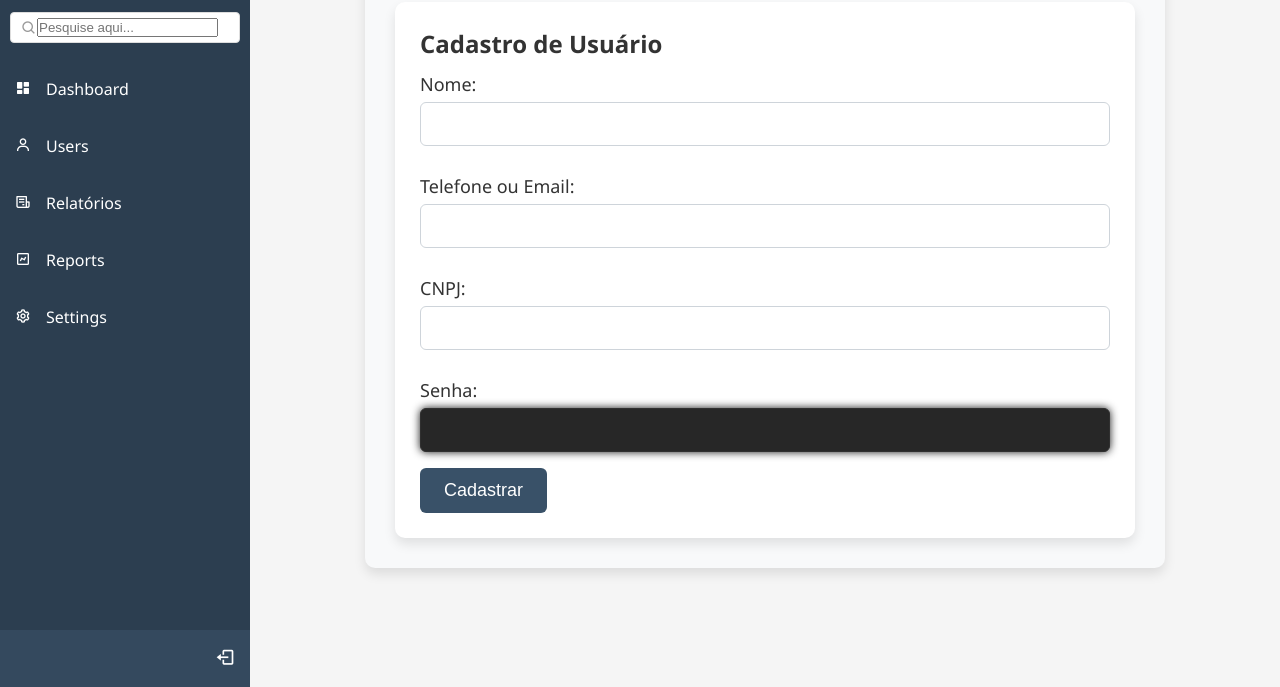
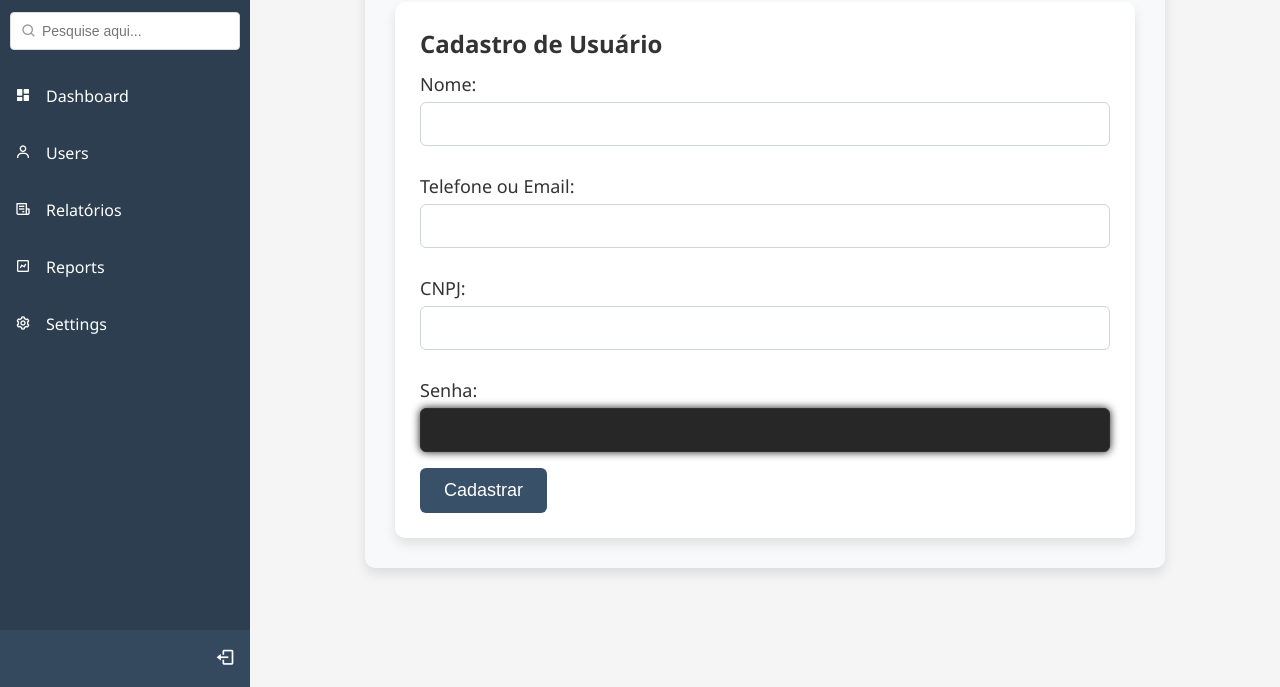
Before and after one commit to TheoMeduri/redCORE, a plain HTML site: page adm.dashboard/users/newUser.html in a window 1280 px wide. Shown: the part 113-800 px from the top of the page. Drawn offline with nearby package versions, Linux system fonts and the light colour scheme.

Commit message:
Update newUser.html

```diff
--- a/adm.dashboard/users/newUser.html
+++ b/adm.dashboard/users/newUser.html
@@ -83,6 +83,23 @@
             background-color: #2c3e50;
             transform: translateY(-2px);
         }
+
+        .search-bar input#searchInput {
+    border: none;
+    outline: none;
+    flex: 1;
+    padding: 5px;
+    font-size: 14px;
+    margin-right: 30px; /* Deixa espaço para o ícone PI */
+    white-space: nowrap; /* Impede que o texto quebre em várias linhas */
+    overflow: hidden; /* Oculta o texto que ultrapassa o limite */
+    text-overflow: ellipsis; /* Adiciona reticências ao final do texto que não cabe */
+}
+
+body.dark-mode .search-bar input#searchInput{
+    background-color: #202020;
+    color: #fff;
+}
     </style>
 </head>
 <body>
```
